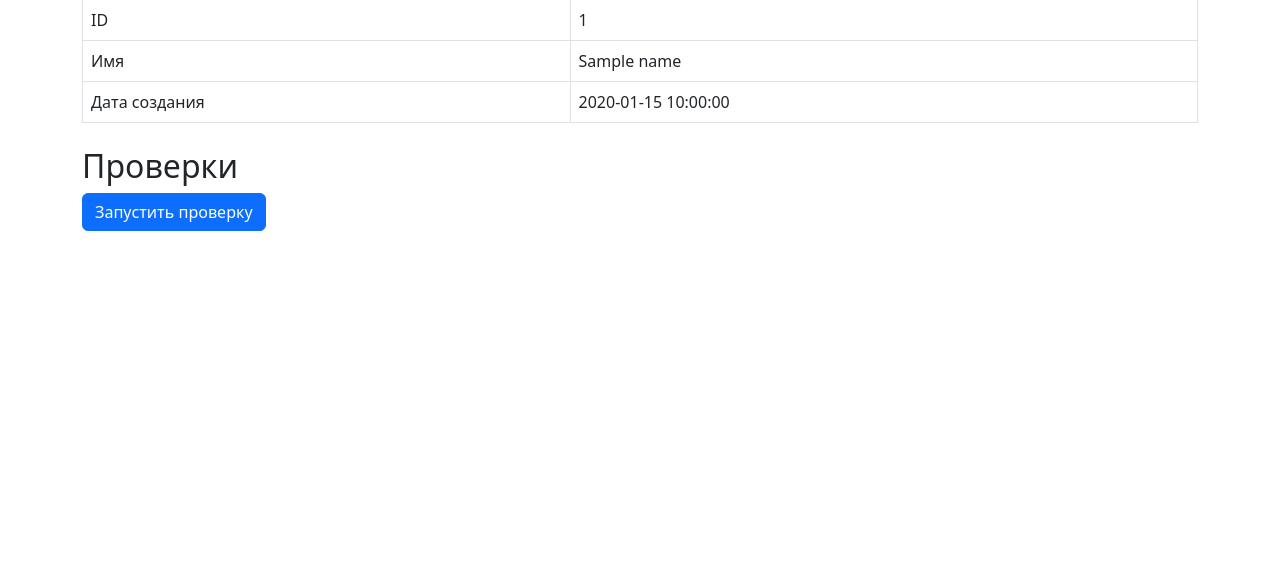
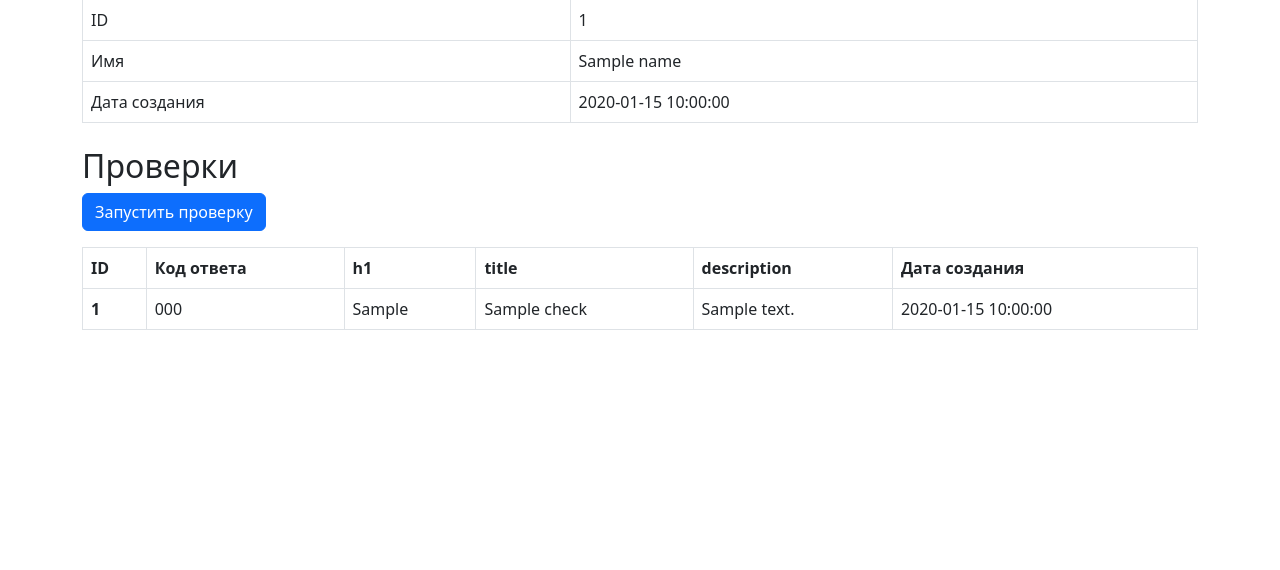
Before and after one commit to Oleg-Chaiko/python-project-83, a Flask app: template page_analyzer/templates/new.html in a window 1280 px wide. Shown: the part 129-699 px from the top of the page. Run offline with Flask 3, Linux system fonts and the light colour scheme; the template is opened without the code that fills it: most values are stand-ins (such as "Sample title", 1, 10 or a date in 2020).

Commit message:
feat: added URL checking function

```diff
--- /dev/null
+++ b/database.sql
@@ -0,0 +1,18 @@
+DROP TABLE If EXISTS url_checks;
+DROP TABLE IF EXISTS urls;
+
+CREATE TABLE urls (
+    id bigint PRIMARY KEY GENERATED ALWAYS AS IDENTITY,
+    name varchar (255),
+    created_at date
+);
+
+CREATE TABLE url_checks(
+    id bigint PRIMARY KEY GENERATED ALWAYS AS IDENTITY,
+    url_id bigint REFEReNCES urls (id),
+    status_code integer,
+    h1 varchar(255),
+    title varchar(255),
+    description varchar(255),
+    created_at date
+);
--- a/page_analyzer/app.py
+++ b/page_analyzer/app.py
@@ -44,7 +44,6 @@ def add_url():
             data=data.get('url'),
             messages=erorrs
         ), 422
-    url = normalize_url(data.get('url'))
     url_id = page_db.get_data_by_url(url)
     if url_id:
         flash('Страница уже существует', 'info')
@@ -58,10 +57,19 @@ def add_url():
 def get_url(id):
     data = page_db.get_data_by_id(id)
     messag = get_flashed_messages(with_categories=True)
+    checks = page_db.get_checks(id)
     return render_template(
         'new.html',
         id=id,
         name=data[1],
         created_at=data[2],
-        messages=messag
+        messages=messag,
+        checks=checks
     )
+
+
+@app.post('/urls/<id>/checks')
+def check_url(id):
+    chek = page_db.url_check(id)
+    flash('Страница успешно проверена', 'success')
+    return redirect(url_for('get_url', id=id))
--- a/page_analyzer/templates/new.html
+++ b/page_analyzer/templates/new.html
@@ -25,6 +25,30 @@
 <form method="post" action="/urls/{{ id }}/checks">
     <input type="submit" value="Запустить проверку" class="btn btn-primary">
 </form>
+<table class="table table-bordered border-border-dark-subtle table-hover mt-3" data-test="checks">
+    <thead>
+    <tr>
+        <th scope="col">ID</th>
+        <th scope="col">Код ответа</th>
+        <th scope="col">h1</th>
+        <th scope="col">title</th>
+        <th scope="col">description</th>
+        <th scope="col">Дата создания</th>
+    </tr>
+    </thead>
 
+    <tbody>
+    {% for check in checks %}
+    <tr>
+        <th>{{ check.id }}</th>
+        <td>{{ check.status_code }}</td>
+        <td>{{ check.h1 }}</td>
+        <td>{{ check.title }}</td>
+        <td>{{ check.description }}</td>
+        <td>{{ check.created_at }}</td>
+    </tr>
+    {% endfor %}
+    </tbody>
+</table>
 
 {% endblock %}
```
Also changed, not shown: page_analyzer/page_db.py (+28 -1 lines).
